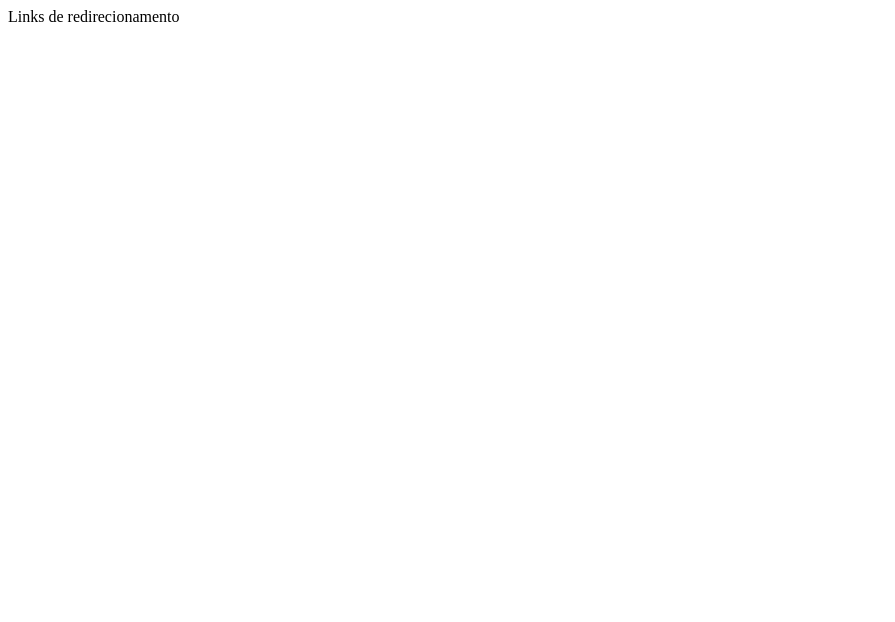
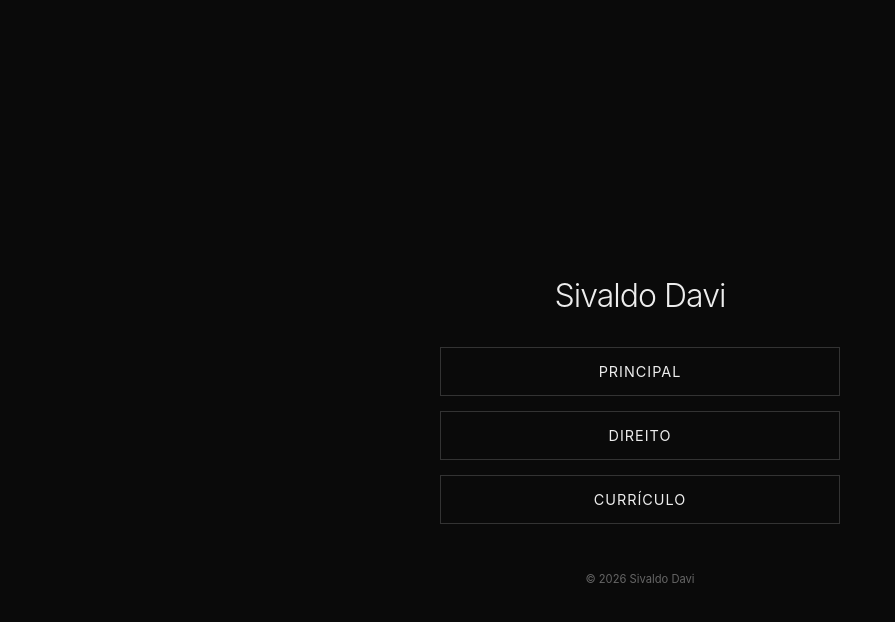
Before and after one commit to sivas-lab/links, a plain HTML site: page index.html in a window 1280 px wide. Shown: the whole page, without its empty margins (0-895 px from the left). Drawn offline with Linux system fonts and the light colour scheme.

Commit message:
Atualizar index.html

```diff
--- a/index.html
+++ b/index.html
@@ -1 +1,85 @@
-Links de redirecionamento
+<!DOCTYPE html>
+<html lang="pt-br">
+<head>
+    <meta charset="UTF-8">
+    <meta name="viewport" content="width=device-width, initial-scale=1.0">
+    <title>Sivaldo Davi | Portal</title>
+    <style>
+        :root {
+            --bg-color: #0a0a0a;
+            --text-color: #ededed;
+            --accent-color: #ffffff;
+            --border-color: #333;
+        }
+
+        body {
+            background-color: var(--bg-color);
+            color: var(--text-color);
+            font-family: 'Inter', -apple-system, BlinkMacSystemFont, "Segoe UI", Roboto, sans-serif;
+            display: flex;
+            justify-content: center;
+            align-items: center;
+            min-height: 100vh;
+            margin: 0;
+            padding: 20px;
+        }
+
+        .container {
+            text-align: center;
+            width: 100%;
+            max-width: 400px;
+        }
+
+        h1 {
+            font-weight: 300;
+            letter-spacing: -1px;
+            margin-bottom: 2rem;
+        }
+
+        .links {
+            display: flex;
+            flex-direction: column;
+            gap: 15px;
+        }
+
+        a {
+            display: block;
+            padding: 15px;
+            border: 1px solid var(--border-color);
+            color: var(--text-color);
+            text-decoration: none;
+            transition: all 0.3s ease;
+            font-size: 0.9rem;
+            text-transform: uppercase;
+            letter-spacing: 1px;
+        }
+
+        a:hover {
+            background-color: var(--accent-color);
+            color: var(--bg-color);
+            border-color: var(--accent-color);
+        }
+
+        footer {
+            margin-top: 3rem;
+            font-size: 0.7rem;
+            color: #666;
+        }
+    </style>
+</head>
+<body>
+
+    <div class="container">
+        <h1>Sivaldo Davi</h1>
+
+        <div class="links">
+            <a href="https://sivaldodavi.com">Principal</a>
+            <a href="https://dir.sivaldodavi.com">Direito</a>
+            <a href="https://cv.sivaldodavi.com">Currículo</a>
+        </div>
+
+        <footer>© 2026 Sivaldo Davi</footer>
+    </div>
+
+</body>
+</html>
```
